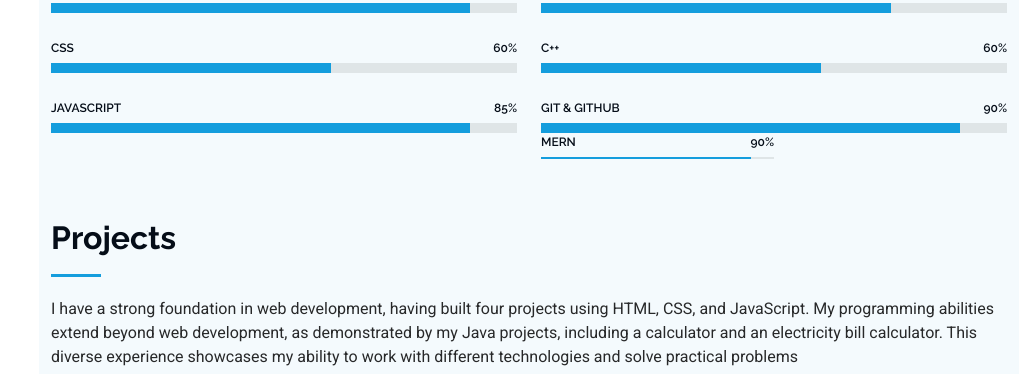
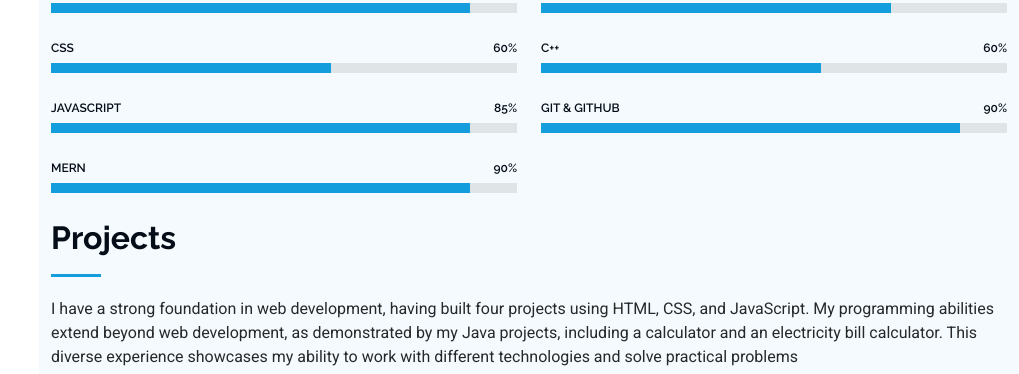
Before and after one commit to zabi-inayath/portfolio, a plain HTML site: page index.html in a window 1280 px wide. Shown: the part 2922-3296 px from the top of the page, without its empty margins (261-1280 px from the left). Drawn offline with Linux system fonts and the light colour scheme.

Commit message:
fixed error on skills section

```diff
--- a/index.html
+++ b/index.html
@@ -194,13 +194,13 @@
       <!-- Skills Section -->
     <section id="skills" class="skills section light-background">
 
-      <!-- Section Title -->
+     <!-- Section Title -->
       <div class="container section-title" data-aos="fade-up">
         <h2>Skills</h2>
         <p>I am skilled in combining HTML, CSS, and JavaScript to create visually appealing and responsive web experiences, building robust server-side applications with Node.js and Express.js, and efficiently managing data with MongoDB. </p>
       </div><!-- End Section Title -->
 
-      <div class="container" data-aos="fade-up" data-aos-delay="100">
+          <div class="container" data-aos="fade-up" data-aos-delay="100">
 
         <div class="row skills-content skills-animation">
 
@@ -226,10 +226,16 @@
                 <div class="progress-bar" role="progressbar" aria-valuenow="90" aria-valuemin="0" aria-valuemax="100"></div>
               </div>
             </div><!-- End Skills Item -->
+            <div class="progress">
+              <span class="skill"><span>MERN</span> <i class="val">90%</i></span>
+              <div class="progress-bar-wrap">
+                <div class="progress-bar" role="progressbar" aria-valuenow="90" aria-valuemin="0" aria-valuemax="100"></div>
+              </div>
+            </div>
 
           </div>
 
-          <div class="col-lg-6">
+        <div class="col-lg-6">
 
             <div class="progress">
               <span class="skill"><span>JAVA</span> <i class="val">70%</i></span>
@@ -250,26 +256,9 @@
               <div class="progress-bar-wrap">
                 <div class="progress-bar" role="progressbar" aria-valuenow="90" aria-valuemin="0" aria-valuemax="100"></div>
               </div>
-              <div class="col-lg-6">
-
-            <div class="progress">
-              <span class="skill"><span>MERN</span> <i class="val">90%</i></span>
-              <div class="progress-bar-wrap">
-                <div class="progress-bar" role="progressbar" aria-valuenow="90" aria-valuemin="0" aria-valuemax="100"></div>
-              </div>
-            </div>
-            </div><!-- End Skills Item -->-
-
-          </div>
-            </div><!-- End Skills Item -->
-
           </div>
 
         </div>
-
-      </div>
-
-    </section><!-- /Skills Section -->
 
       <!-- Section Title -->
       <div class="container section-title" data-aos="fade-up">
```
